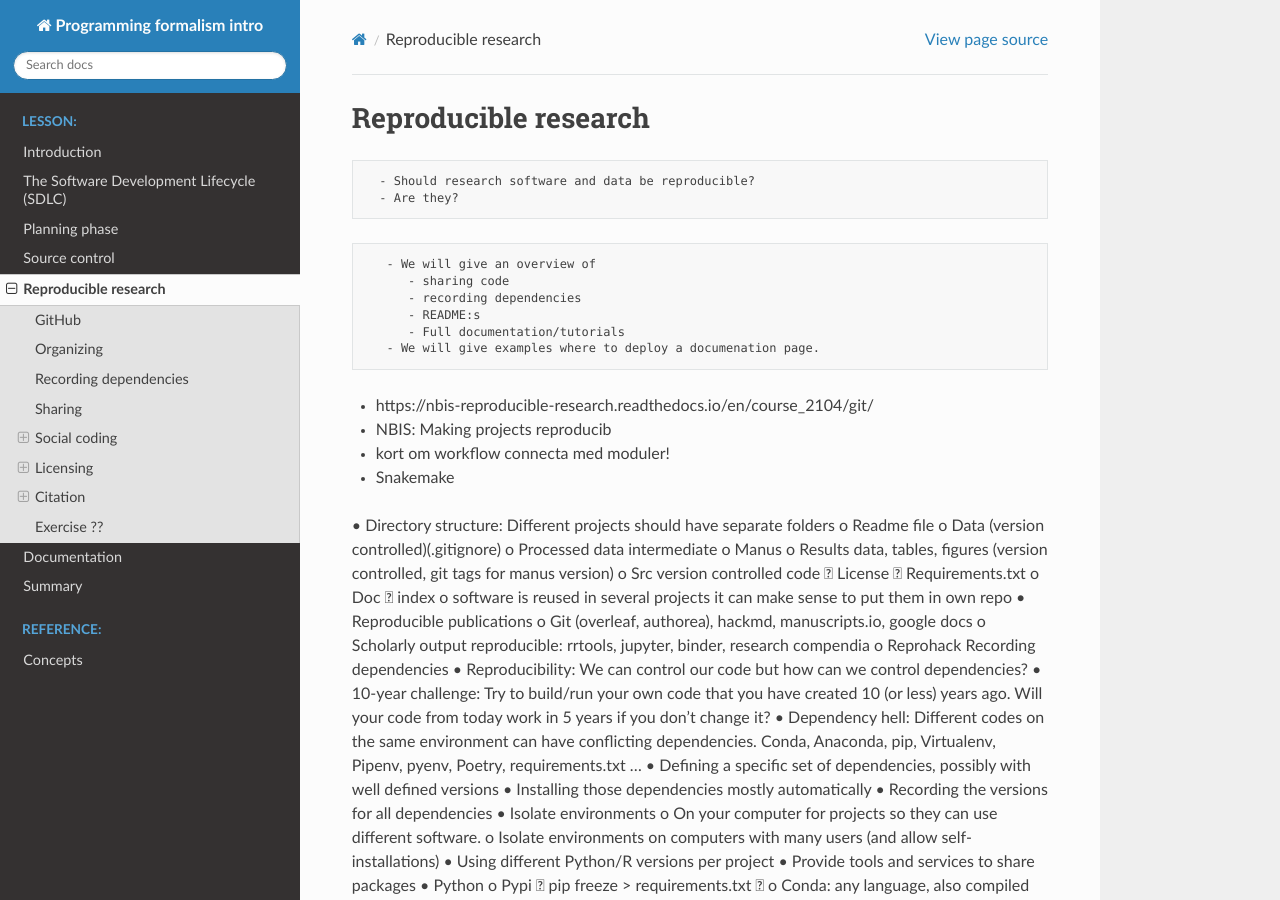
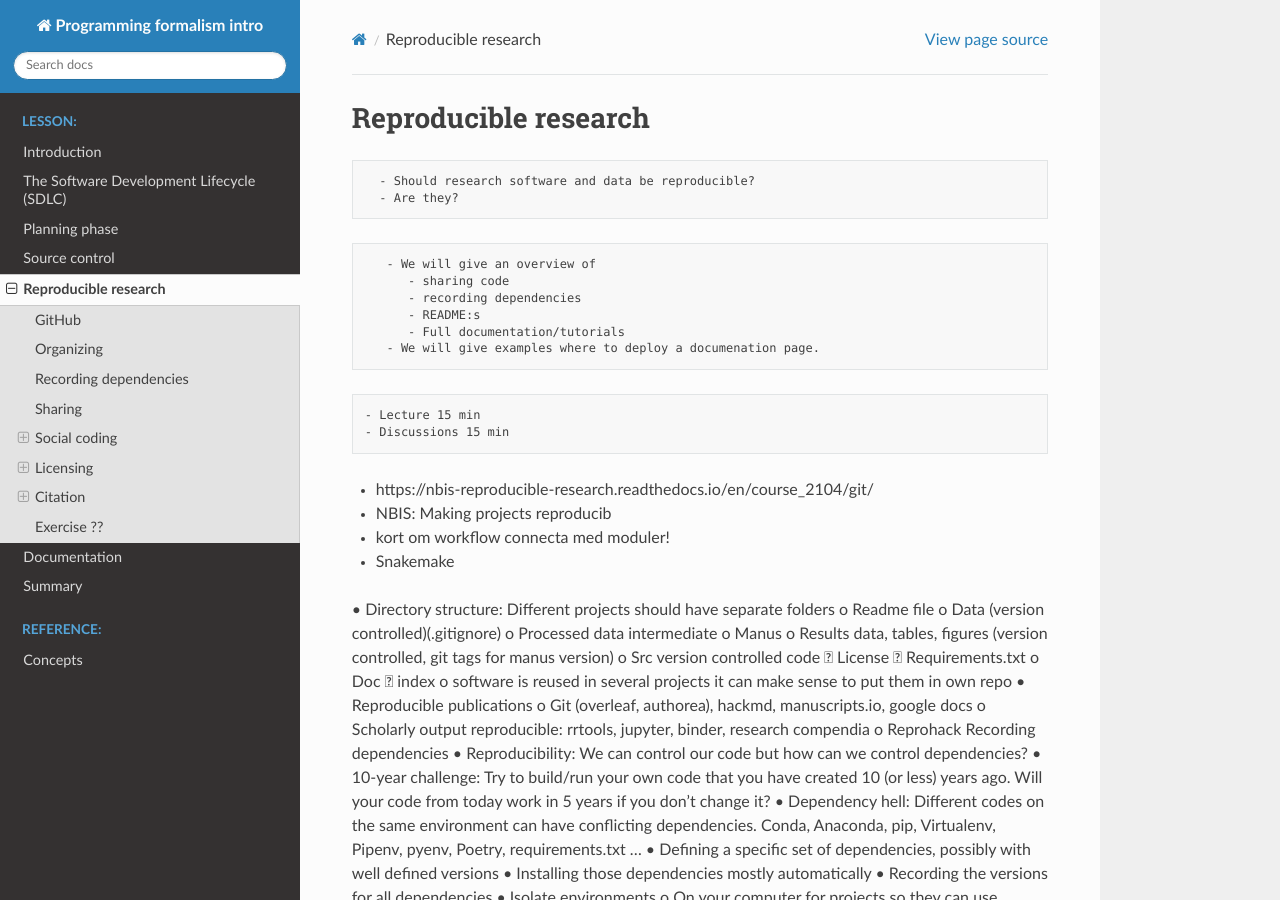
Before and after one commit to UPPMAX/programming_formalisms_intro, a Sphinx documentation site: the page built from doc/reproducible.md, in a window 1280 px wide and 900 px high. Built offline with Sphinx 7.4.7 and the Read the Docs theme 2.0.0, drawn with Linux system fonts in a browser that asks for light colours; pages that are not in the unit, such as notebooks, are missing from menus.

Commit message:
Update reproducible.md

````diff
--- a/doc/reproducible.md
+++ b/doc/reproducible.md
@@ -13,6 +13,13 @@
       - Full documentation/tutorials
    - We will give examples where to deploy a documenation page.
 ```
+
+```{instructor-note}
+- Lecture 15 min
+- Discussions 15 min
+```
+
+
 - https://nbis-reproducible-research.readthedocs.io/en/course_2104/git/
 - NBIS: Making projects reproducib
 
````
